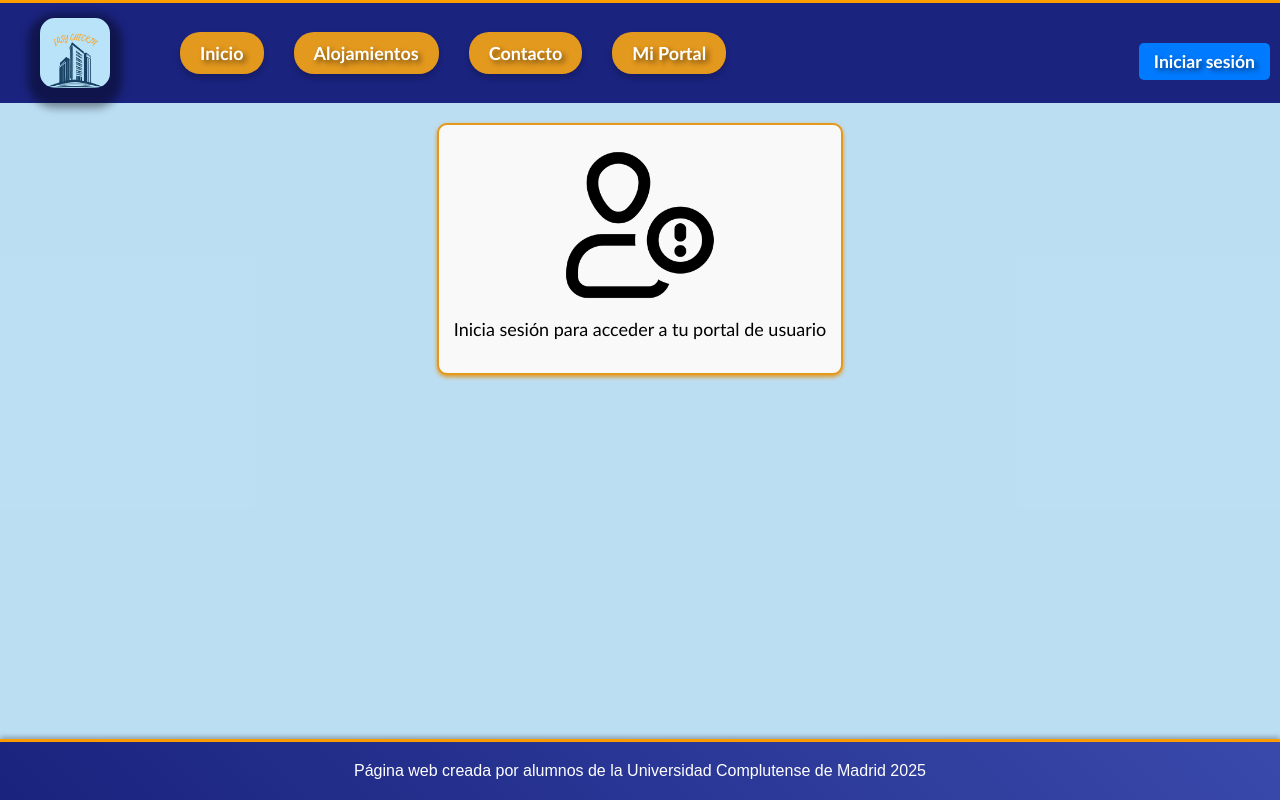
After one commit to delafu03/EasyCheckIn, a PHP site: page /portal.php in a window 1280 px wide. The commit adds this page. Run offline with PHP 8.4, Linux system fonts and the light colour scheme; data that the repository does not hold is empty.

Commit message:
portal usuario no iniciado

```diff
--- a/CSS/estilo.css
+++ b/CSS/estilo.css
@@ -160,7 +160,11 @@ textarea {
     max-width: 1000px; /* Ancho máximo */
     box-shadow: 0 2px 4px #e3981e; /* Sombra */
     flex-grow: 0;
-    min-height: 200px;
+    min-height: 150px;
+}
+
+.imagen-usuario{
+    height: 150px;
 }
 
 /* === Estilos para el checkbox de términos y condiciones === */
@@ -198,7 +202,6 @@ textarea {
     border-radius: 5px;
     font-size: 14px;
   }
-
 /* === Botón de envío === */
 
 .login-form {
--- a/CSS/headerFooter.css
+++ b/CSS/headerFooter.css
@@ -58,11 +58,6 @@ nav {
     transition: 0.3s;
 }
 
-.auth-buttons .btn-login:hover,
-.auth-buttons .btn-logout:hover {
-    background-color: #0056b3;
-}
-
 footer {
     background: linear-gradient(45deg, #1a237e, #3949ab);
     color: #fff;
--- a/header.php
+++ b/header.php
@@ -2,16 +2,16 @@
     session_start();
 } ?>
 <head>
-    <link href="./CSS/headerFooter.css" rel="stylesheet" type="text/css">
+    <link href="/EasyCheckIn/CSS/headerFooter.css" rel="stylesheet" type="text/css">
 </head>
 <header class="header">
-    <img src="./img/LOGOTIPO.png" alt="LOGOTIPO" class="foto-index" >
+    <img src="/EasyCheckIn/img/LOGOTIPO.png" alt="LOGOTIPO" class="foto-index" >
     <nav>
         <ul class="navegacion">
             <a href="/EasyCheckIn/index.php">Inicio</a> <li></li>
             <a href="/EasyCheckIn/alojamientos.html">Alojamientos</a> <li></li>
             <a href="/EasyCheckIn/contacto.php">Contacto</a> <li></li>
-            <a href="/EasyCheckIn/portal.html">Mi Portal</a> <li></li>
+            <a href="/EasyCheckIn/portal.php">Mi Portal</a> <li></li>
 
         </ul>
         <div class="auth-buttons">
--- /dev/null
+++ b/portal.php
@@ -0,0 +1,23 @@
+<!DOCTYPE html>
+<html lang="es">
+    <head>
+        <meta charset="UTF-8">
+        <meta name="viewport" content="width=device-width, initial-scale=1.0">
+        <link href="./CSS/estilo.css" rel="stylesheet" type="text/css">
+        <title>EasyCheckIn</title>
+    </head>
+    <body>
+        <?php include 'header.php'; ?>
+        <div class="contenido">
+            <?php if ($usuario): ?>
+                <p>Bienvenido a tu portal de usuario de EasyCheckIn</p>
+            <?php else: ?>
+                <img src="./img/usuario.png" alt="usuario" class="imagen-usuario">
+                <p>Inicia sesión para acceder a tu portal de usuario</p>
+            <?php endif; ?>
+        </div>
+    </body>
+
+    <?php include 'footer.php'; ?>
+
+</html>
```
Also changed, not shown: portal.html (deleted, +0 -21 lines), img/usuario.png (added). Lines whose indentation alone changed are shown as unchanged.
